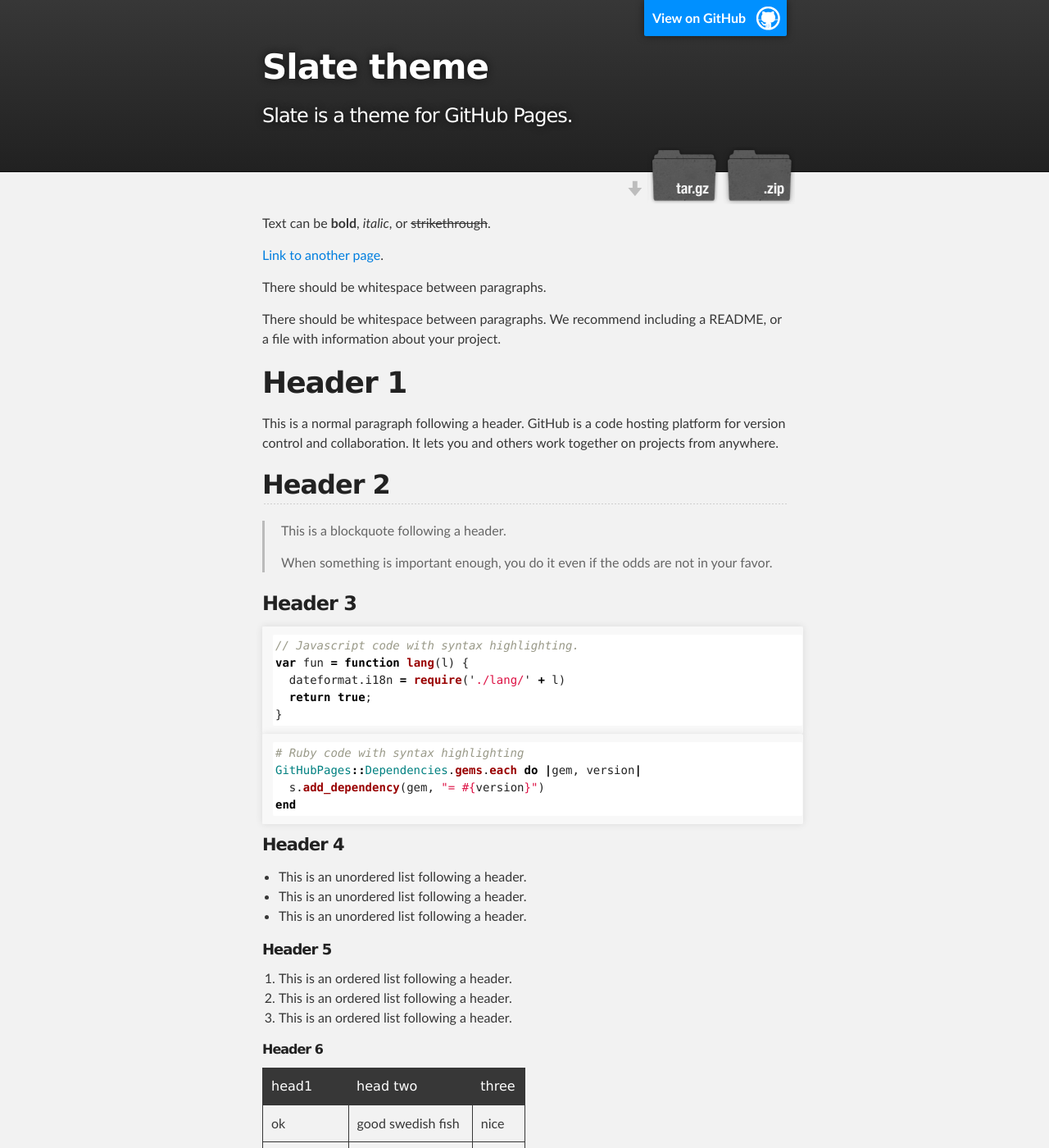
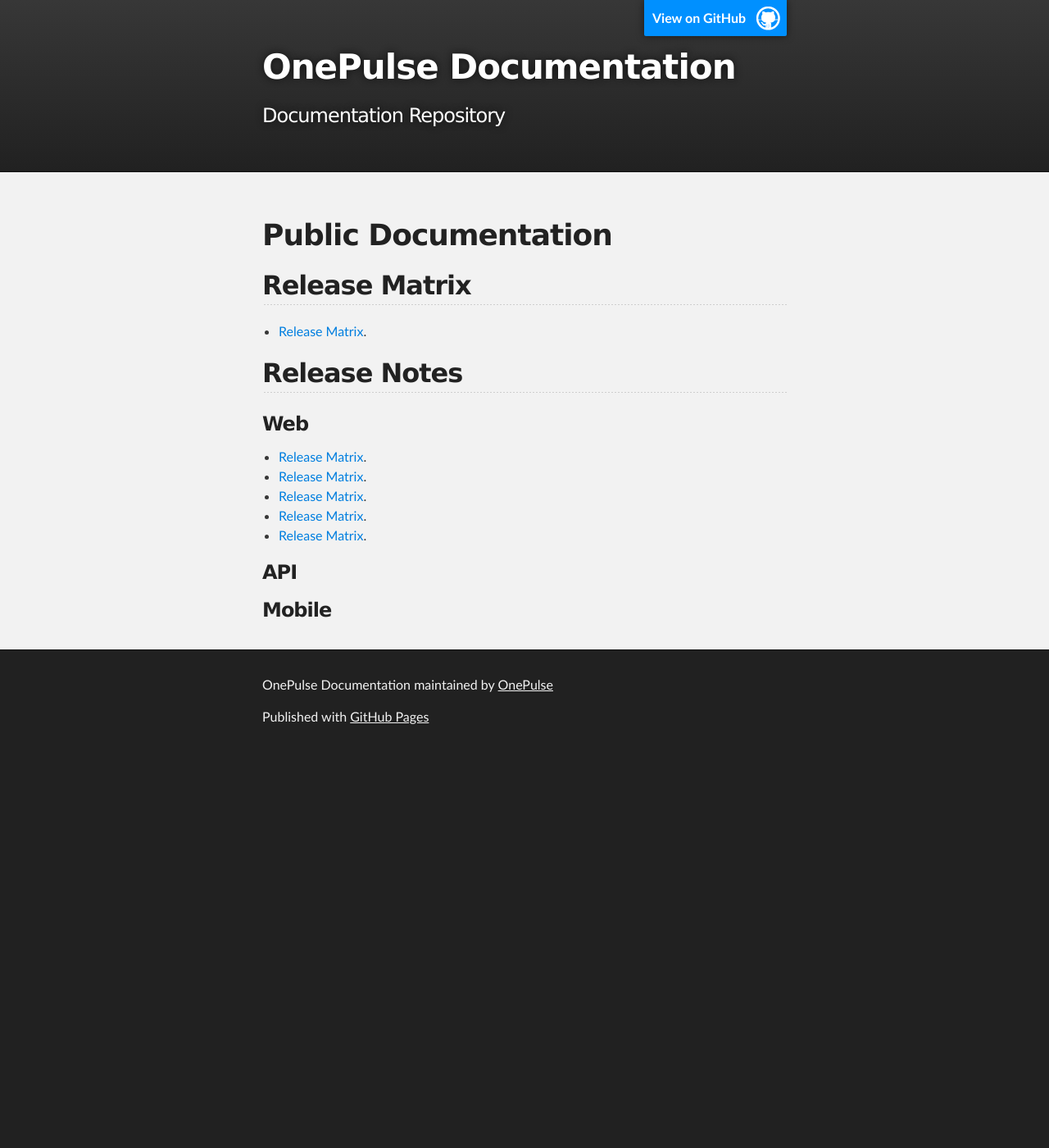
Before and after one commit to OnePulse/documentation, a Jekyll site: the page built from index.md, in a window 1280 px wide and 1400 px high. Shown: the whole window at 82% size. Built offline with Jekyll 4.4.1, drawn with Linux system fonts in a browser that asks for light colours; our own code applies the rules of GitHub Pages for plain Markdown files; some of the changed text lies outside the part shown.

Commit message:
Latest release matrix & notes for web

````diff
--- a/_config.yml
+++ b/_config.yml
@@ -1,5 +1,5 @@
-title: Slate theme
-description: Slate is a theme for GitHub Pages.
+title: OnePulse Documentation
+description: Documentation Repository
 show_downloads: true
 google_analytics:
 theme:
--- a/_layouts/default.html
+++ b/_layouts/default.html
@@ -22,12 +22,6 @@
           <h1 id="project_title">{{ site.title | default: site.github.repository_name }}</h1>
           <h2 id="project_tagline">{{ site.description | default: site.github.project_tagline }}</h2>
 
-          {% if site.show_downloads %}
-            <section id="downloads">
-              <a class="zip_download_link" href="{{ site.github.zip_url }}">Download this project as a .zip file</a>
-              <a class="tar_download_link" href="{{ site.github.tar_url }}">Download this project as a tar.gz file</a>
-            </section>
-          {% endif %}
         </header>
     </div>
 
@@ -47,16 +41,5 @@
         <p>Published with <a href="https://pages.github.com">GitHub Pages</a></p>
       </footer>
     </div>
-
-    {% if site.google_analytics %}
-      <script type="text/javascript">
-        (function(i,s,o,g,r,a,m){i['GoogleAnalyticsObject']=r;i[r]=i[r]||function(){
-        (i[r].q=i[r].q||[]).push(arguments)},i[r].l=1*new Date();a=s.createElement(o),
-        m=s.getElementsByTagName(o)[0];a.async=1;a.src=g;m.parentNode.insertBefore(a,m)
-        })(window,document,'script','//www.google-analytics.com/analytics.js','ga');
-        ga('create', '{{ site.google_analytics }}', 'auto');
-        ga('send', 'pageview');
-      </script>
-    {% endif %}
   </body>
 </html>
--- a/index.md
+++ b/index.md
@@ -2,122 +2,22 @@
 layout: default
 ---
 
-Text can be **bold**, _italic_, or ~~strikethrough~~.
+# [](#header-1)Public Documentation
 
-[Link to another page](another-page).
+## [](#header-3)Release Matrix
 
-There should be whitespace between paragraphs.
+*   [Release Matrix](public/release-matrix).
 
-There should be whitespace between paragraphs. We recommend including a README, or a file with information about your project.
+## [](#header-3)Release Notes
 
-# [](#header-1)Header 1
+### [](#header-3)Web
 
-This is a normal paragraph following a header. GitHub is a code hosting platform for version control and collaboration. It lets you and others work together on projects from anywhere.
+*   [Release Matrix](public/release-notes/web/2.0.0).
+*   [Release Matrix](public/release-notes/web/2.1.0).
+*   [Release Matrix](public/release-notes/web/2.2.0).
+*   [Release Matrix](public/release-notes/web/2.3.0).
+*   [Release Matrix](public/release-notes/web/2.4.0).
 
-## [](#header-2)Header 2
+### [](#header-3)API
 
-> This is a blockquote following a header.
->
-> When something is important enough, you do it even if the odds are not in your favor.
-
-### [](#header-3)Header 3
-
-```js
-// Javascript code with syntax highlighting.
-var fun = function lang(l) {
-  dateformat.i18n = require('./lang/' + l)
-  return true;
-}
-```
-
-```ruby
-# Ruby code with syntax highlighting
-GitHubPages::Dependencies.gems.each do |gem, version|
-  s.add_dependency(gem, "= #{version}")
-end
-```
-
-#### [](#header-4)Header 4
-
-*   This is an unordered list following a header.
-*   This is an unordered list following a header.
-*   This is an unordered list following a header.
-
-##### [](#header-5)Header 5
-
-1.  This is an ordered list following a header.
-2.  This is an ordered list following a header.
-3.  This is an ordered list following a header.
-
-###### [](#header-6)Header 6
-
-| head1        | head two          | three |
-|:-------------|:------------------|:------|
-| ok           | good swedish fish | nice  |
-| out of stock | good and plenty   | nice  |
-| ok           | good `oreos`      | hmm   |
-| ok           | good `zoute` drop | yumm  |
-
-### There's a horizontal rule below this.
-
-* * *
-
-### Here is an unordered list:
-
-*   Item foo
-*   Item bar
-*   Item baz
-*   Item zip
-
-### And an ordered list:
-
-1.  Item one
-1.  Item two
-1.  Item three
-1.  Item four
-
-### And a nested list:
-
-- level 1 item
-  - level 2 item
-  - level 2 item
-    - level 3 item
-    - level 3 item
-- level 1 item
-  - level 2 item
-  - level 2 item
-  - level 2 item
-- level 1 item
-  - level 2 item
-  - level 2 item
-- level 1 item
-
-### Small image
-
-![](https://assets-cdn.github.com/images/icons/emoji/octocat.png)
-
-### Large image
-
-![](https://guides.github.com/activities/hello-world/branching.png)
-
-
-### Definition lists can be used with HTML syntax.
-
-<dl>
-<dt>Name</dt>
-<dd>Godzilla</dd>
-<dt>Born</dt>
-<dd>1952</dd>
-<dt>Birthplace</dt>
-<dd>Japan</dd>
-<dt>Color</dt>
-<dd>Green</dd>
-</dl>
-
-```
-Long, single-line code blocks should not wrap. They should horizontally scroll if they are too long. This line should be long enough to demonstrate this.
-```
-
-```
-The final element.
-```
+### [](#header-3)Mobile
````
Also changed, not shown: 2017-02-07-Software-Release-Matrix-template.md (deleted, +0 -88 lines), public/release-matrix.md (added, +72 -0 lines), public/release-notes/web/2.0.0.md (added, +22 -0 lines), public/release-notes/web/2.1.0.md (added, +54 -0 lines), public/release-notes/web/2.2.0.md (added, +48 -0 lines), public/release-notes/web/2.3.0.md (added, +35 -0 lines), public/release-notes/web/2.4.0.md (added, +34 -0 lines), README.md, jekyll-theme-slate.gemspec, 1 other file.
